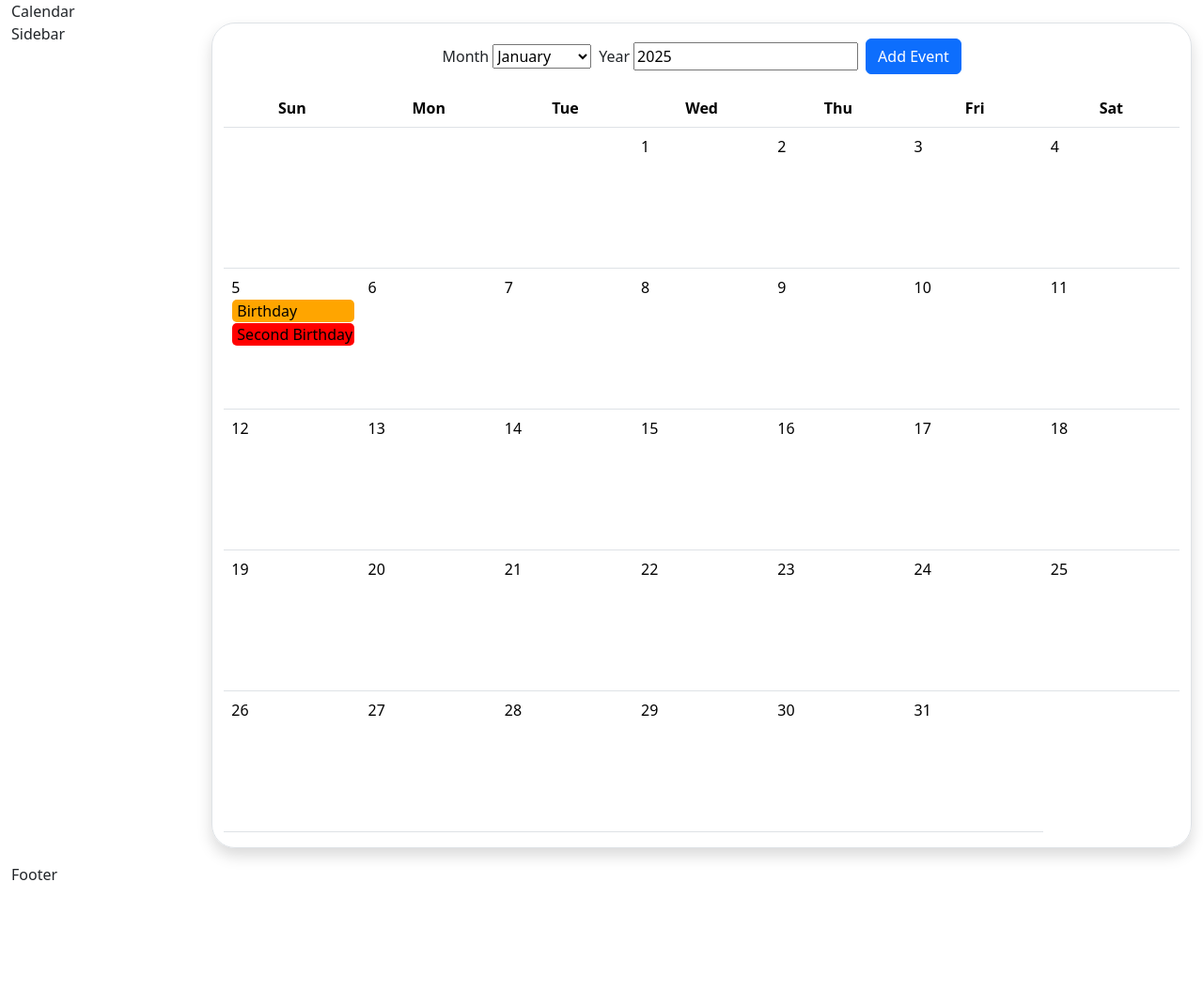
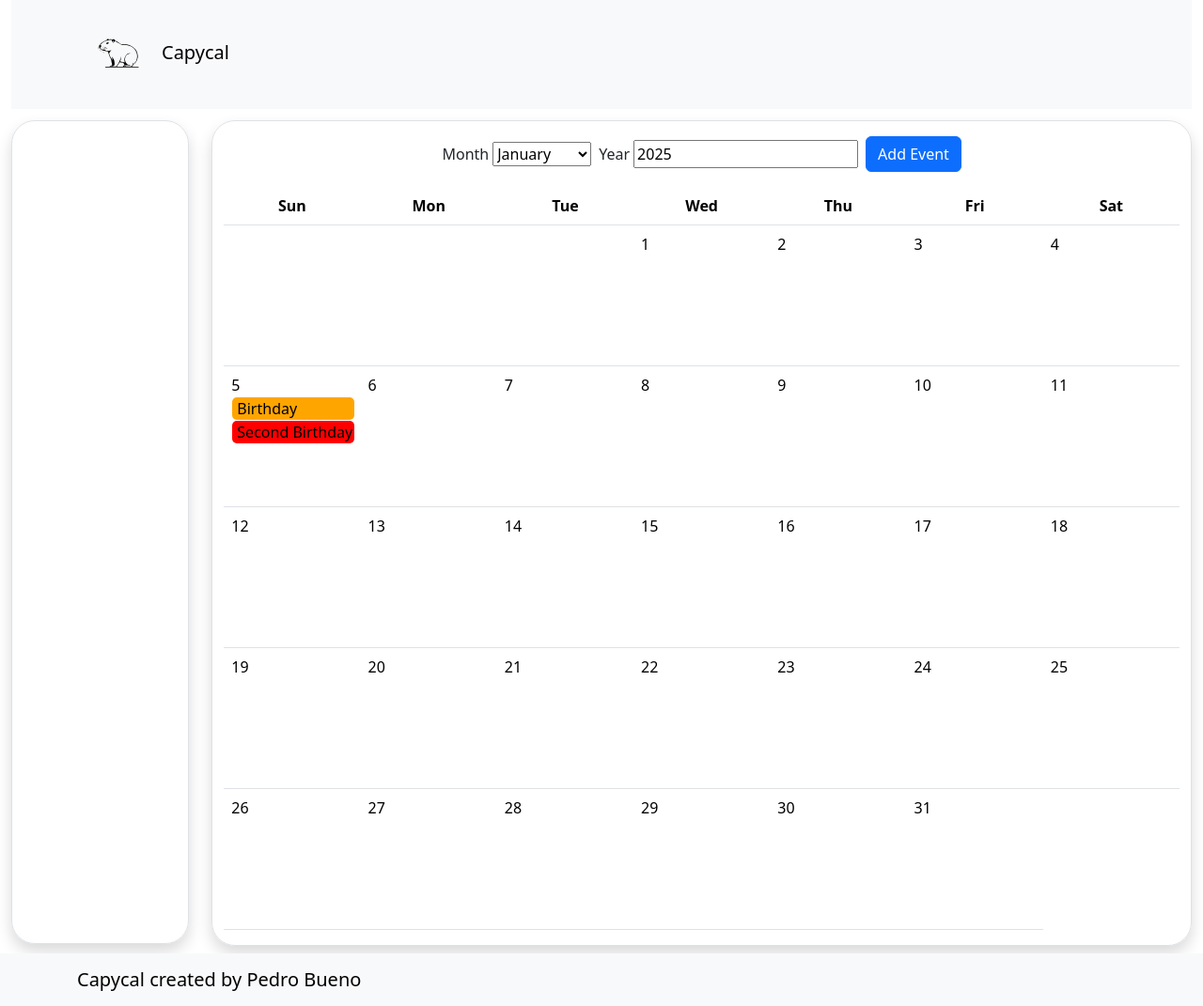
Before and after one commit to buenocap/Calendar-Breakdown, a React (Vite) app: page / in a window 1280 px wide. Shown: the whole page at 94% size. Before the commit the page ends 943 px from the top, so only its background shows below. Built offline with nearby package versions, Linux system fonts and the light colour scheme.

Commit message:
Added: Capycal Logo svg
Created: 4 new jsx files and their corresponding css file (8 new files total)

Menubar, Sidebar, and Footer are now their own components

```diff
--- a/src/App.css
+++ b/src/App.css
@@ -1,3 +1,8 @@
 .calendar-container {
   border-radius: 25px;
 }
+
+.sidebar-container {
+  border-radius: 25px;
+  height: 98%;
+}
--- a/src/App.jsx
+++ b/src/App.jsx
@@ -1,4 +1,8 @@
 import "bootstrap/dist/css/bootstrap.min.css";
+import MenuBar from "./MenuBar";
+import Sidebar from "./Sidebar/Sidebar";
+import Footer from "./Footer";
+
 import Calendar from "./Calendar/Calendar";
 import Container from "react-bootstrap/Container";
 import Row from "react-bootstrap/Row";
@@ -49,18 +53,24 @@ function App() {
   return (
     <Container fluid>
       <Row>
-        <Col>Calendar</Col>
+        <Col>
+          <MenuBar />
+        </Col>
       </Row>
       <Row>
-        <Col sm={2}>Sidebar</Col>
+        <Col sm={2}>
+          <div className="border shadow mb-2 mt-2 sidebar-container">
+            <Sidebar />
+          </div>
+        </Col>
         <Col sm={10}>
-          <div className="border shadow mb-3 calendar-container">
+          <div className="border shadow mb-2 mt-2 calendar-container">
             <Calendar initalState={initalState} />
           </div>
         </Col>
       </Row>
       <Row>
-        <Col>Footer</Col>
+        <Footer />
       </Row>
     </Container>
   );
--- /dev/null
+++ b/src/Footer.jsx
@@ -0,0 +1,16 @@
+import Container from "react-bootstrap/Container";
+import Navbar from "react-bootstrap/Navbar";
+
+import "./Footer.css";
+
+export default function Footer() {
+  return (
+    <Navbar className="bg-body-tertiary" sticky="bottom">
+      <Container>
+        <Navbar.Brand>
+          <span>Capycal</span> created by Pedro Bueno
+        </Navbar.Brand>
+      </Container>
+    </Navbar>
+  );
+}
--- /dev/null
+++ b/src/MenuBar.jsx
@@ -0,0 +1,21 @@
+import Container from "react-bootstrap/Container";
+import Navbar from "react-bootstrap/Navbar";
+
+import "./MenuBar.css";
+
+export default function MenuBar() {
+  return (
+    <Navbar className="bg-body-tertiary mb-1">
+      <Container>
+        <Navbar.Brand href="#home">
+          <img
+            alt="Company logo"
+            src="/public/img/Capycal_logo.svg"
+            height={90}
+          />
+          Capycal
+        </Navbar.Brand>
+      </Container>
+    </Navbar>
+  );
+}
--- /dev/null
+++ b/src/Sidebar/Sidebar.css
@@ -0,0 +1,3 @@
+.sidebar {
+  height: 100%;
+}
--- /dev/null
+++ b/src/Sidebar/Sidebar.jsx
@@ -0,0 +1,7 @@
+import Card from "react-bootstrap/Card";
+
+import "./Sidebar.css";
+
+export default function Sidebar() {
+  return <div></div>;
+}
```
Also changed, not shown: public/img/Capycal_logo.svg (added), src/Footer.css (added), src/MenuBar.css (added).
